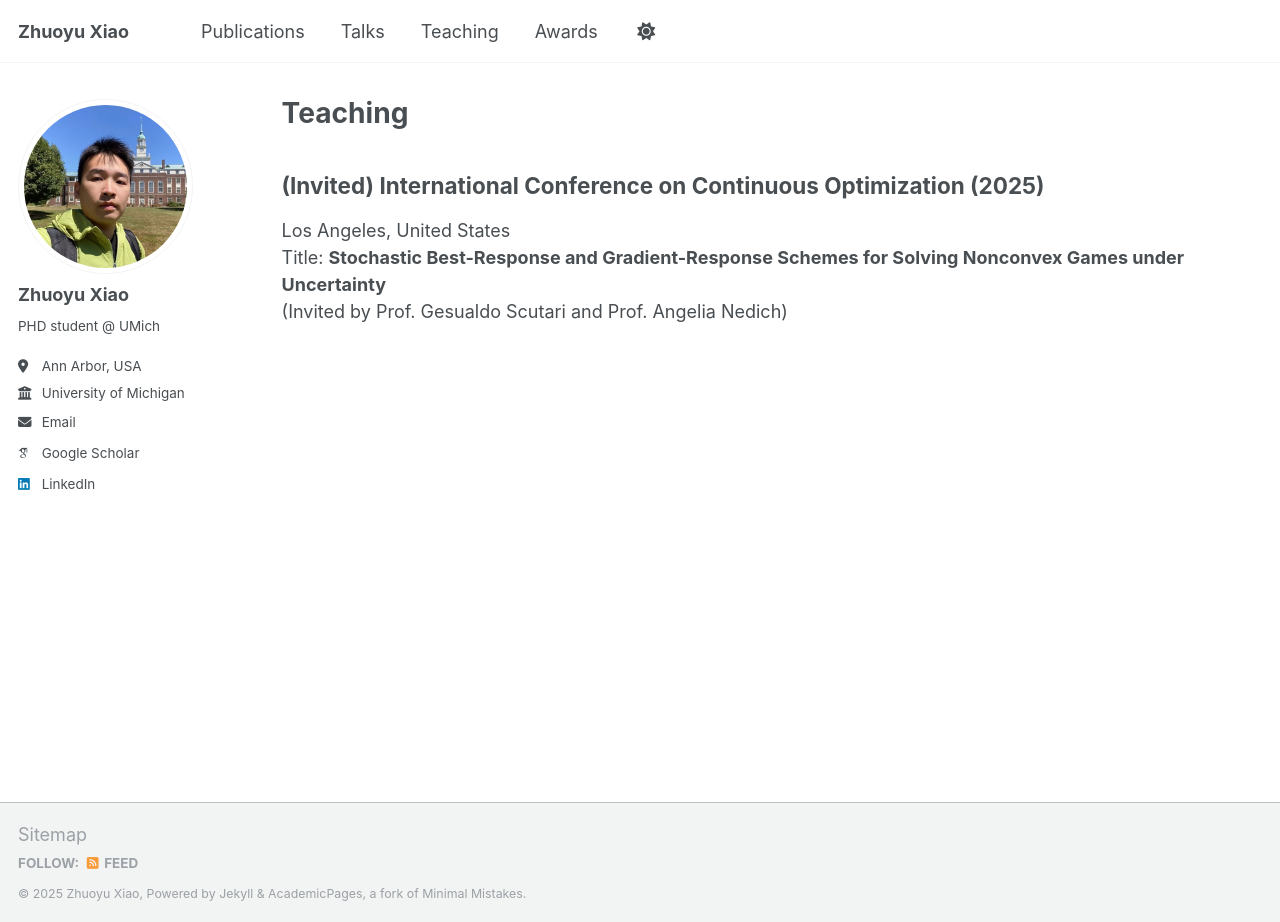
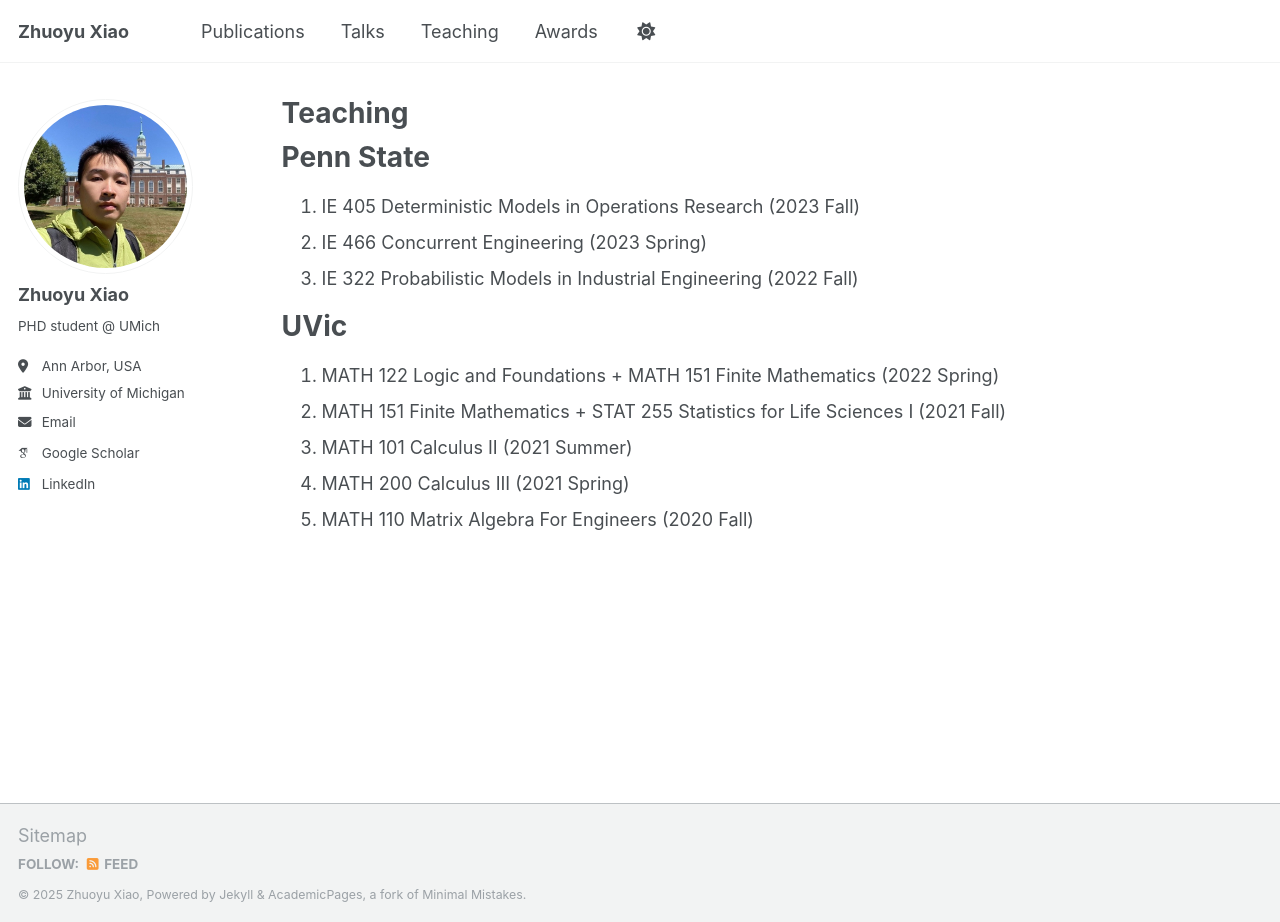
Before and after one commit to zyxiao97/zyxiao97.github.io, a Jekyll site: the page built from _pages/teaching.md, in a window 1280 px wide and 922 px high. Built offline with Jekyll 4.4.1, drawn with Linux system fonts in a browser that asks for light colours; some web fonts are replaced.

Commit message:
Update teaching.md

```diff
--- a/_pages/teaching.md
+++ b/_pages/teaching.md
@@ -5,7 +5,16 @@ permalink: /teaching/
 author_profile: true
 ---
 
-## (Invited) International Conference on Continuous Optimization (2025)
-Los Angeles, United States
-Title: **Stochastic Best-Response and Gradient-Response Schemes for Solving Nonconvex Games under Uncertainty**
-(Invited by Prof. Gesualdo Scutari and Prof. Angelia Nedich)
+Penn State
+======
+1. IE 405 Deterministic Models in Operations Research (2023 Fall)
+2. IE 466 Concurrent Engineering (2023 Spring)
+3. IE 322 Probabilistic Models in Industrial Engineering (2022 Fall)
+
+UVic
+======
+1. MATH 122 Logic and Foundations + MATH 151 Finite Mathematics (2022 Spring)
+2. MATH 151 Finite Mathematics + STAT 255 Statistics for Life Sciences I (2021 Fall)
+3. MATH 101 Calculus II (2021 Summer)
+4. MATH 200 Calculus III (2021 Spring)
+5. MATH 110 Matrix Algebra For Engineers (2020 Fall)
```
